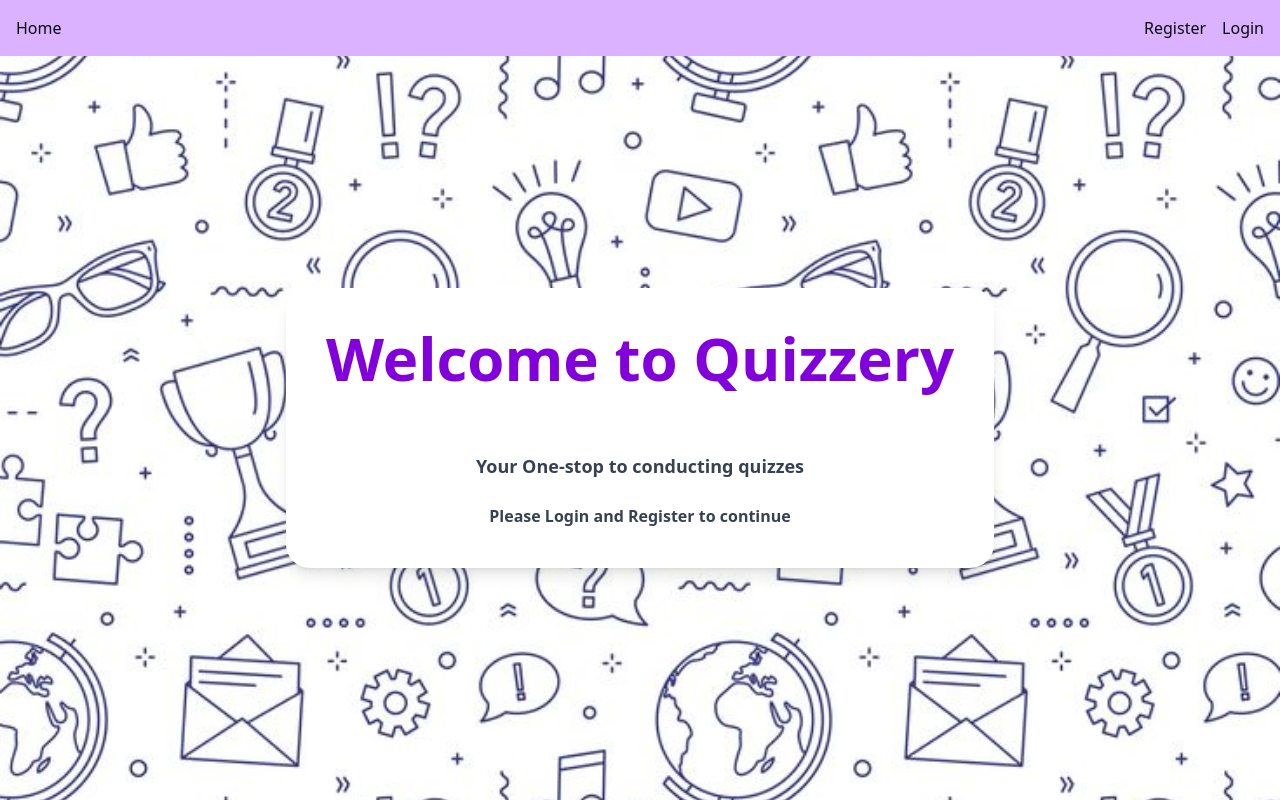
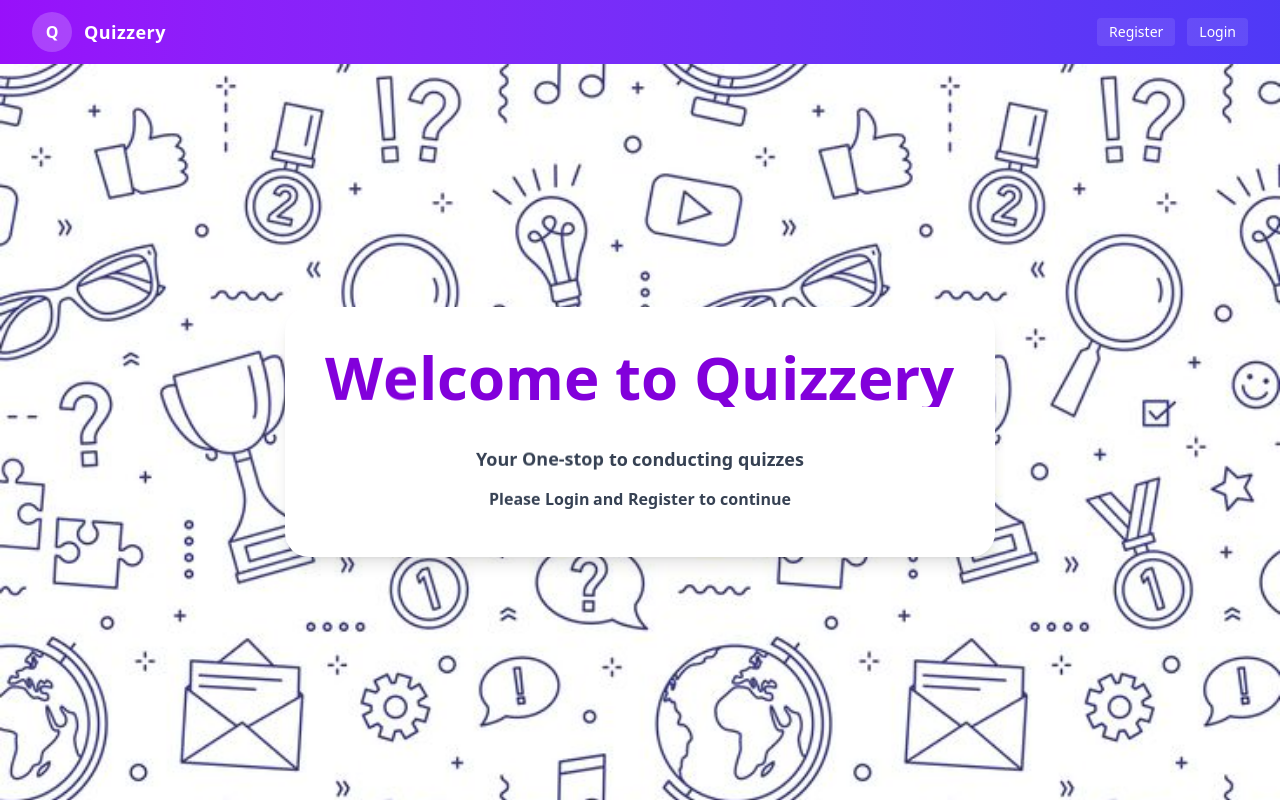
Before and after one commit to Shashwat1306/quizzery-frontend, a React (Vite) app: page / in a window 1280 px wide. Built offline with nearby package versions, Linux system fonts and the light colour scheme; no server answers.

Commit message:
improved UI

```diff
--- a/modules/quiz/pages/Home.tsx
+++ b/modules/quiz/pages/Home.tsx
@@ -1,22 +1,42 @@
+import bgImage from "@/assets/image.jpg";
+import SplitText from "../../../src/components/reactbits/splitText.tsx";
+
 export const Home = () => {
   return (
     <div
       className="h-full flex items-center justify-center bg-gray-50 bg-cover bg-center"
-      style={{ backgroundImage: "url('../../src/assets/image.jpg')" }}
+      style={{ backgroundImage: `url(${bgImage})` }}
     >
       <div className="text-center bg-white bg-opacity-80 p-10 rounded-3xl shadow-lg hover:shadow-2xl transition-shadow duration-300 h-4xl">
-        <h1 className="text-6xl font-bold text-purple-700 mb-4">
-          Welcome to Quizzery
-        </h1>
-        <br />
-        <br />
-        <p className="text-lg font-bold text-gray-700">
-          Your One-stop to conducting quizzes
-        </p>
-        <br />
-        <p className="text-md font-bold text-gray-700">
-          Please Login and Register to continue
-        </p>
+        <SplitText
+          text="Welcome to Quizzery"
+          tag="h1"
+          className="text-6xl font-bold text-purple-700 mb-4"
+          splitType="chars"
+          delay={50}
+          duration={0.9}
+        />
+        <div className="h-4" />
+
+        <SplitText
+          text="Your One-stop to conducting quizzes"
+          tag="p"
+          className="text-lg font-bold text-gray-700"
+          splitType="words"
+          delay={80}
+          duration={0.9}
+        />
+
+        <div className="h-2" />
+
+        <SplitText
+          text="Please Login and Register to continue"
+          tag="p"
+          className="text-md font-bold text-gray-700"
+          splitType="words"
+          delay={100}
+          duration={0.9}
+        />
       </div>
     </div>
   );
--- a/modules/user/pages/login.tsx
+++ b/modules/user/pages/login.tsx
@@ -15,6 +15,7 @@ import { useState } from "react";
 import { useNavigate } from "react-router-dom";
 import { Alert, AlertTitle, AlertDescription } from "@/components/ui/alert";
 import { doLogin } from "../api/user-api";
+import bgImage from "@/assets/image.jpg";
 const Login = () => {
   const [status, setStatus] = useState(false);
   const [message, setMessage] = useState("");
@@ -62,8 +63,8 @@ const Login = () => {
   };
 
   return (
-    <div className="h-full flex items-center justify-center ">
-      <Card className="w-full max-w-md mx-auto">
+    <div className="h-full flex items-center justify-center bg-cover bg-center" style={{ backgroundImage: `url(${bgImage})` }}>
+      <Card className="w-full max-w-md mx-auto bg-white">
         <CardHeader>
           <CardTitle className="space-y-1 text-center">Login Here</CardTitle>
           <CardDescription className="text-center">
--- a/modules/user/pages/register.tsx
+++ b/modules/user/pages/register.tsx
@@ -16,6 +16,7 @@ import { useNavigate } from "react-router-dom";
 import {Angry} from 'lucide-react';
 import { Alert, AlertTitle,AlertDescription } from "@/components/ui/alert";
 import { doRegister } from "../api/user-api";
+import bgImage from "@/assets/image.jpg";
 
 
 const Register = () => {
@@ -61,8 +62,8 @@ const Register = () => {
     }
   }
     return(
-        <div  className="h-full flex items-center justify-center">
-    <Card className="w-full max-w-md mx-auto">
+          <div  className="h-full flex items-center justify-center bg-cover bg-center" style={{ backgroundImage: `url(${bgImage})` }}>
+      <Card className="w-full max-w-md mx-auto bg-white">
       <CardHeader>
         <CardTitle className="space-y-1 text-center">Welcome to Quizzery</CardTitle>
         <CardDescription className="text-center">
--- a/package.json
+++ b/package.json
@@ -10,6 +10,7 @@
     "preview": "vite preview"
   },
   "dependencies": {
+    "@gsap/react": "^2.1.2",
     "@hookform/resolvers": "^5.2.1",
     "@radix-ui/react-label": "^2.1.7",
     "@radix-ui/react-slot": "^1.2.3",
@@ -17,6 +18,7 @@
     "axios": "^1.11.0",
     "class-variance-authority": "^0.7.1",
     "clsx": "^2.1.1",
+    "gsap": "^3.13.0",
     "lucide-react": "^0.533.0",
     "react": "^19.1.0",
     "react-dom": "^19.1.0",
--- /dev/null
+++ b/src/components/reactbits/splitText.tsx
@@ -0,0 +1,209 @@
+import React, { useRef, useEffect, useState } from 'react';
+import { gsap } from 'gsap';
+import { ScrollTrigger } from 'gsap/ScrollTrigger';
+import { SplitText as GSAPSplitText } from 'gsap/SplitText';
+import { useGSAP } from '@gsap/react';
+
+gsap.registerPlugin(ScrollTrigger, GSAPSplitText, useGSAP);
+
+export interface SplitTextProps {
+  text: string;
+  className?: string;
+  delay?: number;
+  duration?: number;
+  ease?: string | ((t: number) => number);
+  splitType?: 'chars' | 'words' | 'lines' | 'words, chars';
+  from?: gsap.TweenVars;
+  to?: gsap.TweenVars;
+  threshold?: number;
+  rootMargin?: string;
+  tag?: 'h1' | 'h2' | 'h3' | 'h4' | 'h5' | 'h6' | 'p' | 'span';
+  textAlign?: React.CSSProperties['textAlign'];
+  onLetterAnimationComplete?: () => void;
+}
+
+const SplitText: React.FC<SplitTextProps> = ({
+  text,
+  className = '',
+  delay = 100,
+  duration = 0.6,
+  ease = 'power3.out',
+  splitType = 'chars',
+  from = { opacity: 0, y: 40 },
+  to = { opacity: 1, y: 0 },
+  threshold = 0.1,
+  rootMargin = '-100px',
+  textAlign = 'center',
+  tag = 'p',
+  onLetterAnimationComplete
+}) => {
+  const ref = useRef<HTMLParagraphElement>(null);
+  const animationCompletedRef = useRef(false);
+  const [fontsLoaded, setFontsLoaded] = useState<boolean>(false);
+
+  useEffect(() => {
+    if (document.fonts.status === 'loaded') {
+      setFontsLoaded(true);
+    } else {
+      document.fonts.ready.then(() => {
+        setFontsLoaded(true);
+      });
+    }
+  }, []);
+
+  useGSAP(
+    () => {
+      if (!ref.current || !text || !fontsLoaded) return;
+
+      const el = ref.current as HTMLElement & {
+        _rbsplitInstance?: GSAPSplitText;
+      };
+
+      if (el._rbsplitInstance) {
+        try {
+          el._rbsplitInstance.revert();
+        } catch (_) {}
+        el._rbsplitInstance = undefined;
+      }
+
+      const startPct = (1 - threshold) * 100;
+      const marginMatch = /^(-?\d+(?:\.\d+)?)(px|em|rem|%)?$/.exec(rootMargin);
+      const marginValue = marginMatch ? parseFloat(marginMatch[1]) : 0;
+      const marginUnit = marginMatch ? marginMatch[2] || 'px' : 'px';
+      const sign =
+        marginValue === 0
+          ? ''
+          : marginValue < 0
+            ? `-=${Math.abs(marginValue)}${marginUnit}`
+            : `+=${marginValue}${marginUnit}`;
+      const start = `top ${startPct}%${sign}`;
+      let targets: Element[] = [];
+      const assignTargets = (self: GSAPSplitText) => {
+        if (splitType.includes('chars') && self.chars.length) targets = self.chars;
+        if (!targets.length && splitType.includes('words') && self.words.length) targets = self.words;
+        if (!targets.length && splitType.includes('lines') && self.lines.length) targets = self.lines;
+        if (!targets.length) targets = self.chars || self.words || self.lines;
+      };
+      const splitInstance = new GSAPSplitText(el, {
+        type: splitType,
+        smartWrap: true,
+        autoSplit: splitType === 'lines',
+        linesClass: 'split-line',
+        wordsClass: 'split-word',
+        charsClass: 'split-char',
+        reduceWhiteSpace: false,
+        onSplit: (self: GSAPSplitText) => {
+          assignTargets(self);
+          return gsap.fromTo(
+            targets,
+            { ...from },
+            {
+              ...to,
+              duration,
+              ease,
+              stagger: delay / 1000,
+              scrollTrigger: {
+                trigger: el,
+                start,
+                once: true,
+                fastScrollEnd: true,
+                anticipatePin: 0.4
+              },
+              onComplete: () => {
+                animationCompletedRef.current = true;
+                onLetterAnimationComplete?.();
+              },
+              willChange: 'transform, opacity',
+              force3D: true
+            }
+          );
+        }
+      });
+      el._rbsplitInstance = splitInstance;
+      return () => {
+        ScrollTrigger.getAll().forEach(st => {
+          if (st.trigger === el) st.kill();
+        });
+        try {
+          splitInstance.revert();
+        } catch (_) {}
+        el._rbsplitInstance = undefined;
+      };
+    },
+    {
+      dependencies: [
+        text,
+        delay,
+        duration,
+        ease,
+        splitType,
+        JSON.stringify(from),
+        JSON.stringify(to),
+        threshold,
+        rootMargin,
+        fontsLoaded,
+        onLetterAnimationComplete
+      ],
+      scope: ref
+    }
+  );
+
+  const renderTag = () => {
+    const style: React.CSSProperties = {
+      textAlign,
+      overflow: 'hidden',
+      display: 'inline-block',
+      whiteSpace: 'normal',
+      wordWrap: 'break-word',
+      willChange: 'transform, opacity'
+    };
+    const classes = `split-parent ${className}`;
+    switch (tag) {
+      case 'h1':
+        return (
+          <h1 ref={ref} style={style} className={classes}>
+            {text}
+          </h1>
+        );
+      case 'h2':
+        return (
+          <h2 ref={ref} style={style} className={classes}>
+            {text}
+          </h2>
+        );
+      case 'h3':
+        return (
+          <h3 ref={ref} style={style} className={classes}>
+            {text}
+          </h3>
+        );
+      case 'h4':
+        return (
+          <h4 ref={ref} style={style} className={classes}>
+            {text}
+          </h4>
+        );
+      case 'h5':
+        return (
+          <h5 ref={ref} style={style} className={classes}>
+            {text}
+          </h5>
+        );
+      case 'h6':
+        return (
+          <h6 ref={ref} style={style} className={classes}>
+            {text}
+          </h6>
+        );
+      default:
+        return (
+          <p ref={ref} style={style} className={classes}>
+            {text}
+          </p>
+        );
+    }
+  };
+  return renderTag();
+};
+
+export default SplitText;
--- a/src/shared/components/Header.tsx
+++ b/src/shared/components/Header.tsx
@@ -1,30 +1,69 @@
-import { Link } from "react-router-dom";
-import { useNavigate } from "react-router-dom";
+import { Link, useNavigate } from "react-router-dom";
+import { useState, useEffect } from "react";
 import { Button } from "@/components/ui/button";
+
 const Header = () => {
   const navigate = useNavigate();
+  const [token, setToken] = useState<string | null>(typeof window !== 'undefined' ? localStorage.getItem('token') : null);
+  const [role, setRole] = useState<string | null>(typeof window !== 'undefined' ? localStorage.getItem('role') : null);
+
+  useEffect(() => {
+    const sync = () => {
+      setToken(localStorage.getItem('token'));
+      setRole(localStorage.getItem('role'));
+    };
+
+    // Listen for storage events (other tabs) and focus events (same tab updates)
+    window.addEventListener('storage', sync);
+    window.addEventListener('focus', sync);
+    return () => {
+      window.removeEventListener('storage', sync);
+      window.removeEventListener('focus', sync);
+    };
+  }, []);
+
   const handleLogout = () => {
     localStorage.removeItem("token");
     localStorage.removeItem("role");
+    setToken(null);
+    setRole(null);
     navigate("/login");
   };
+
   return (
-    <div className="flex justify-between items-center p-4 bg-purple-300 ">
-      <div  className="flex gap-4 items-center">
-        <Link to="/">Home</Link>
-        {localStorage.token && <Link to="/all-quizzes">All Quizzes</Link>}
+    <header className="bg-gradient-to-r from-purple-600 to-indigo-600 text-white shadow">
+      <div className="max-w-7xl mx-auto px-4 sm:px-6 lg:px-8">
+        <div className="flex items-center justify-between h-16">
+          <div className="flex items-center gap-4">
+            <Link to="/" className="flex items-center gap-3">
+              <div className="w-10 h-10 bg-white/20 rounded-full flex items-center justify-center text-white font-bold">Q</div>
+              <span className="font-semibold text-lg tracking-wide">Quizzery</span>
+            </Link>
+            <nav className="hidden md:flex items-center gap-4 ml-6">
+              {token && <Link to="/all-quizzes" className="hover:underline hover:text-white/90">All Quizzes</Link>}
+              {token && role === "admin" && <Link to="/add-quiz" className="hover:underline hover:text-white/90">Add Quiz</Link>}
+            </nav>
+          </div>
+
+          <div className="flex items-center gap-3">
+            {!token && (
+              <Link to="/register" className="text-sm bg-white/10 px-3 py-1 rounded hover:bg-white/20">Register</Link>
+            )}
+            {!token && (
+              <Link to="/login" className="text-sm bg-white/10 px-3 py-1 rounded hover:bg-white/20">Login</Link>
+            )}
+
+            {token && (
+              <>
+                <span className="text-sm px-2 py-1 bg-white/20 rounded capitalize">{role}</span>
+                <Button onClick={handleLogout} className="bg-white text-purple-700 hover:bg-white/90 h-8 px-3">Log Out</Button>
+              </>
+            )}
+          </div>
+        </div>
       </div>
-      <div className="flex gap-4 items-center">
-         {localStorage.token && localStorage.role=="admin" && <Link to="/add-quiz">Add Quiz</Link>}
-
-        {!localStorage.token && <Link to="/Register">Register</Link>}
-        {!localStorage.token && <Link to="/Login">Login</Link>}
-        {localStorage.token && <Button
-          onClick={handleLogout}
-          className="bg-purple-500 hover:bg-purple-600  h-8  p-2 mt-0"
-        >Log Out</Button>}
-      </div>
-    </div>
+    </header>
   );
 };
+
 export default Header;
```
Also changed, not shown: 1 other file (tests, documents, lock files or other folders).
